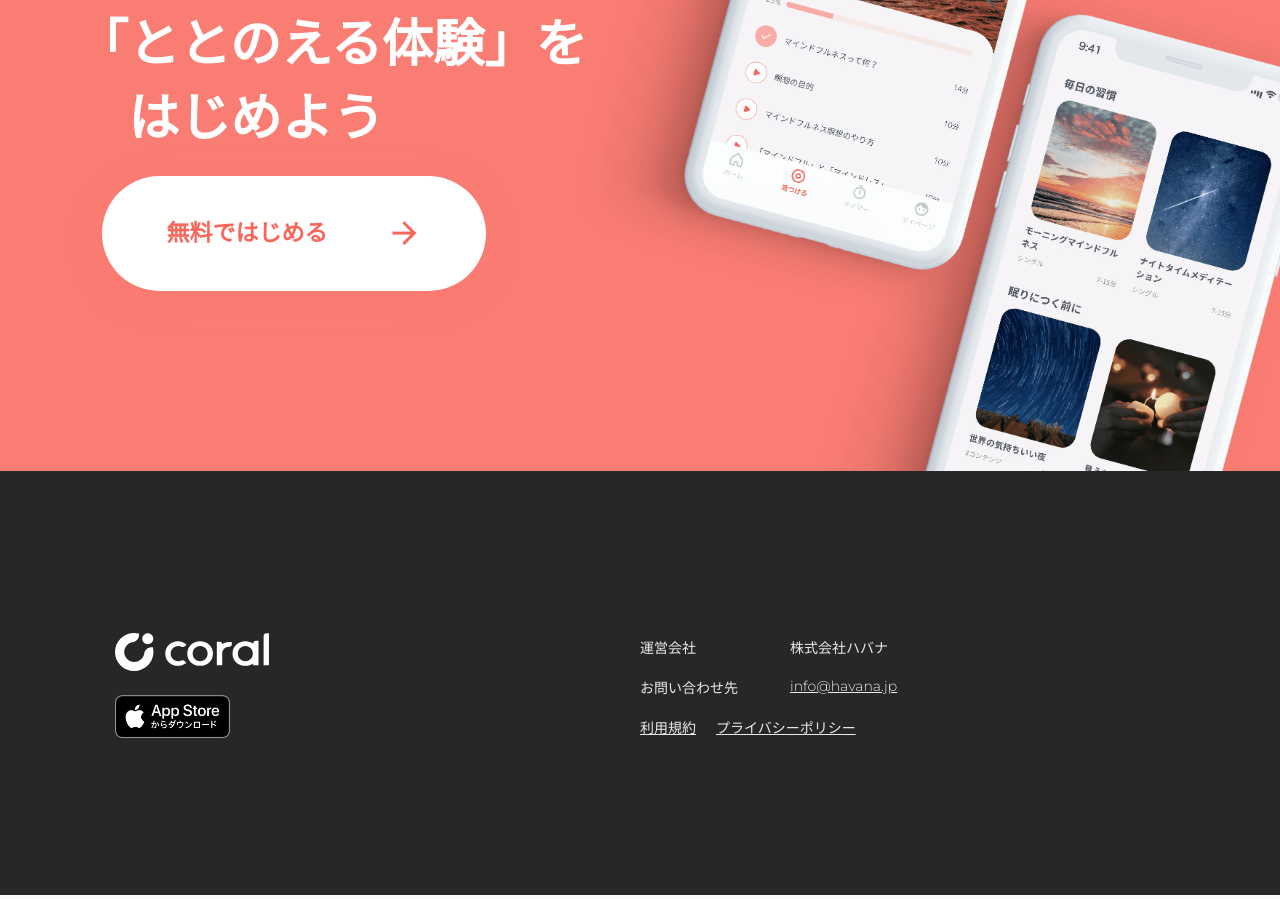
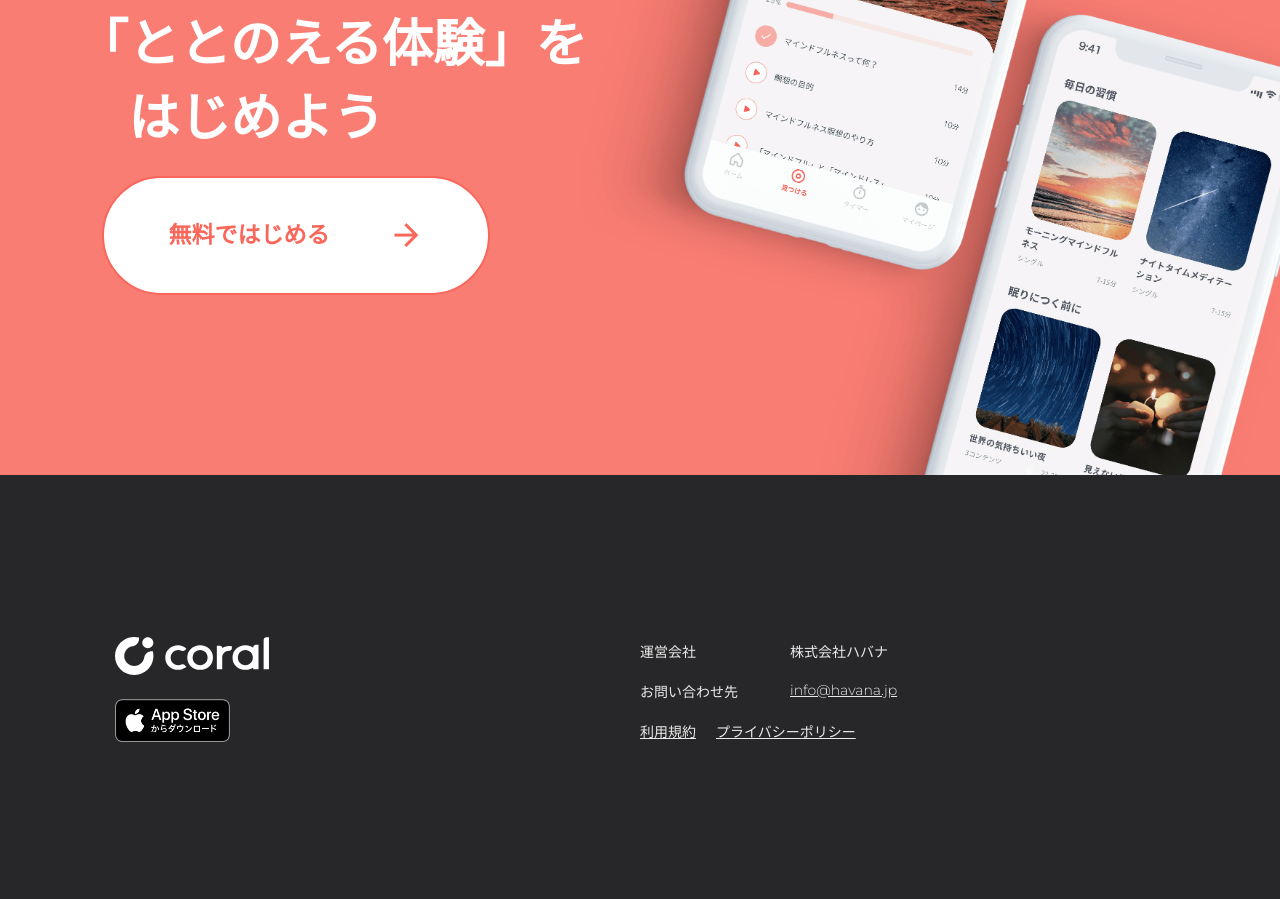
Before and after one commit to nanakokono/Coral_LP, a plain HTML site: page index.html in a window 1280 px wide. Shown: the part 2883-3782 px from the top of the page. Drawn offline with Linux system fonts and the light colour scheme.

Commit message:
add border to button

```diff
--- a/style.css
+++ b/style.css
@@ -403,7 +403,7 @@ header > a > span {
   font-size: 1.8vw;
   color: #F9665A;
   background: #FFFFFF;
-  box-shadow: 0 8px 40px rgba(249,102,90,0.1);
+  border: 2px solid #F9665A;
 }
 
 .last .material-icons {
```
